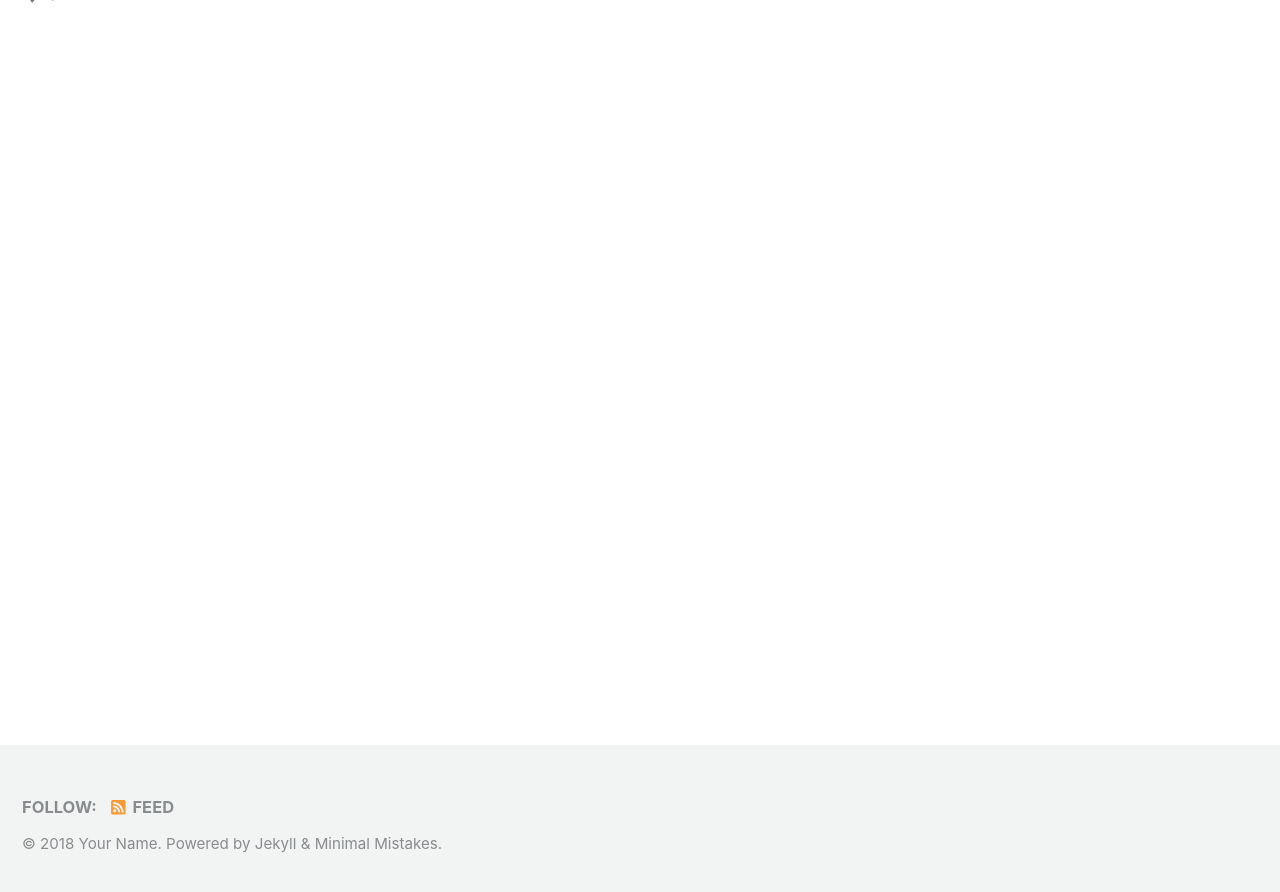
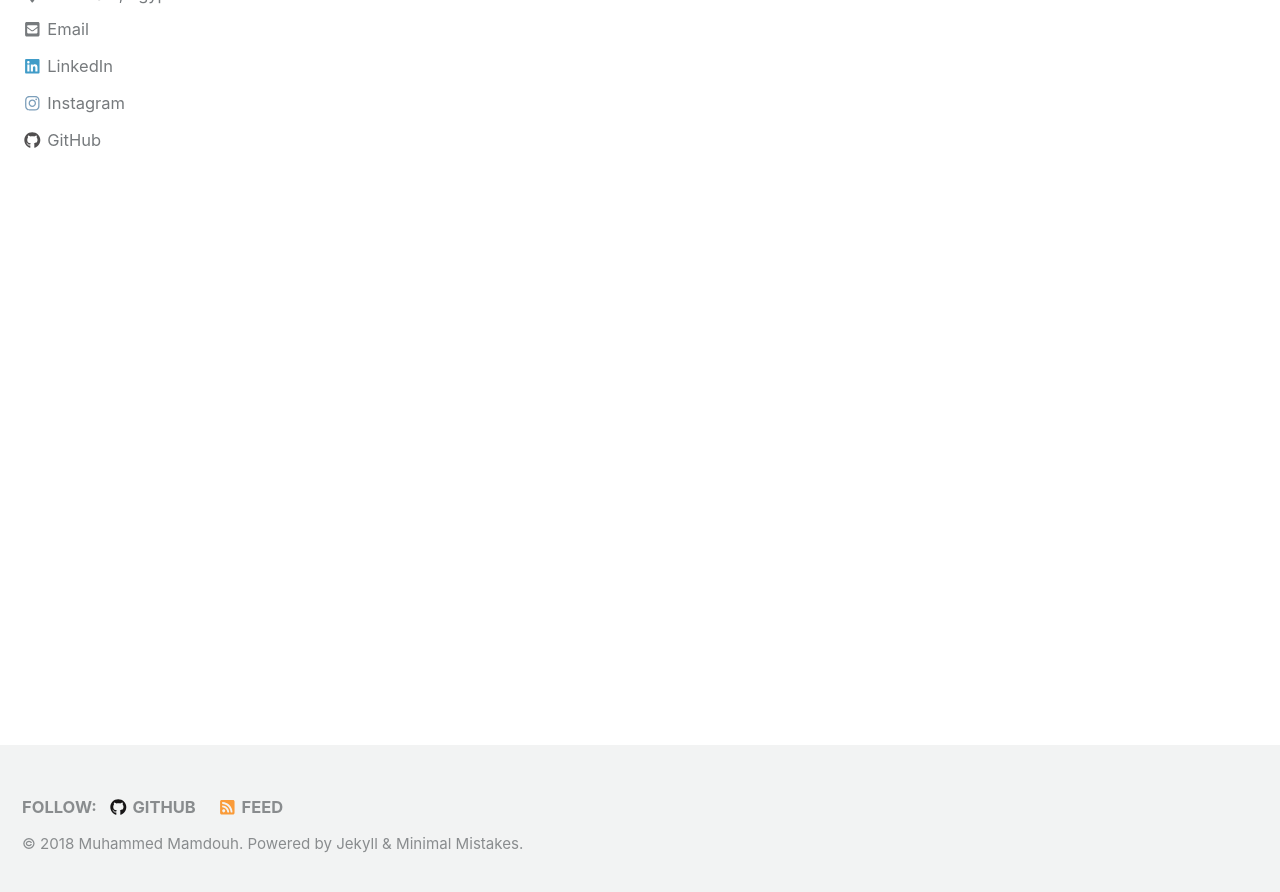
Before and after one commit to manaminer/manaminer.github.io, a Jekyll site: the page built from index.html, in a window 1280 px wide and 900 px high, scrolled down 253 px. Shown: the top 892 px of the window. Built offline with Jekyll 4.4.1, drawn with Linux system fonts in a browser that asks for light colours; nearby versions of some CDN libraries; the list of posts is cut into pages by our own code; some of the changed text lies outside the part shown.

Commit message:
2nd version

```diff
--- a/_config.yml
+++ b/_config.yml
@@ -9,10 +9,10 @@ minimal_mistakes_skin    : "default" # "air", "aqua", "contrast", "dark", "dirt"
 
 # Site Settings
 locale                   : "en-US"
-title                    : "Site Title"
+title                    : "ManaMiner"
 title_separator          : "-"
-name                     : "Your Name"
-description              : "An amazing website."
+name                     : "Muhammed Mamdouh"
+description              : "Data Science Portfolio"
 url                      : # the base hostname & protocol for your site e.g. "https://mmistakes.github.io"
 baseurl                  : # the subpath of your site, e.g. "/blog"
 repository               : # GitHub username/repo-name e.g. "mmistakes/minimal-mistakes"
@@ -84,11 +84,11 @@ analytics:
 
 # Site Author
 author:
-  name             : "Your Name"
+  name             : "Muhammed Mamdouh"
   avatar           : # path of avatar image, e.g. "/assets/images/bio-photo.jpg"
-  bio              : "I am an amazing person."
-  location         : "Somewhere"
-  email            :
+  bio              : "Data Scientist"
+  location         : "Port-said, Egypt"
+  email            : "muhammedsalama1995@gmail.com"
   uri              :
   home             : # null (default), "absolute or relative url to link to author home"
   bitbucket        :
@@ -97,13 +97,13 @@ author:
   flickr           :
   facebook         :
   foursquare       :
-  github           :
+  github           : "ManaMiner"
   gitlab           :
   google_plus      :
   keybase          :
-  instagram        :
+  instagram        : "muhammed_mamdou"
   lastfm           :
-  linkedin         : # "john-doe-12345678" (the last part of your profile url, e.g. https://www.linkedin.com/in/john-doe-12345678)
+  linkedin         : "muhammed-mamduh-b53144124" # "john-doe-12345678" (the last part of your profile url, e.g. https://www.linkedin.com/in/john-doe-12345678)
   pinterest        :
   soundcloud       :
   stackoverflow    : # "123456/username" (the last part of your profile url, e.g. https://stackoverflow.com/users/123456/username)
```
